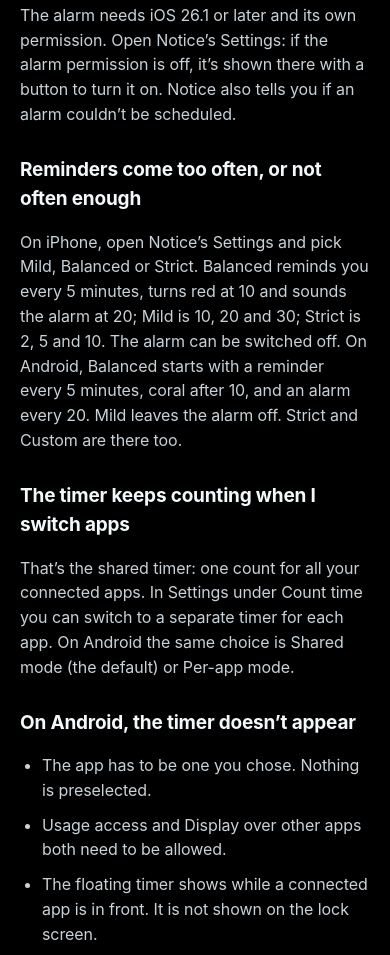
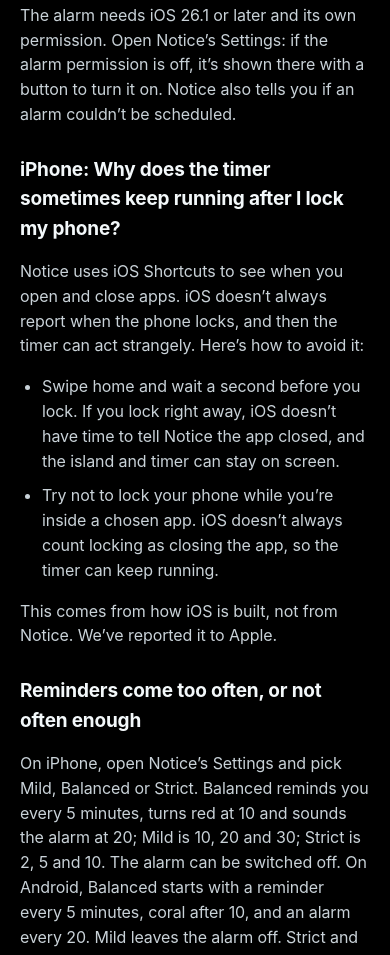
Before and after one commit to SardorJ/Notice-Website, a plain HTML site: page support.html in a window 390 px wide. Shown: the part 5013-5968 px from the top of the page. Drawn offline with Linux system fonts and the light colour scheme.

Commit message:
Add iPhone FAQ: timer keeps running after the phone locks (#6)
* Add an iPhone support answer for a timer that keeps running after lock.

The troubleshooting section now explains the Shortcuts lock quirk in English, with the same answer in Swedish.

Co-authored-by: Sardor <SardorJ@users.noreply.github.com>

* Remove the Swedish text from the lock-timer support answer.

The owner asked for the new troubleshooting entry in English only.

Co-authored-by: Sardor <SardorJ@users.noreply.github.com>

---------

Co-authored-by: Cursor Agent <cursoragent@cursor.com>
Co-authored-by: Sardor <SardorJ@users.noreply.github.com>

```diff
--- a/support.html
+++ b/support.html
@@ -105,6 +105,13 @@
 <p>Check that notifications are allowed for Notice in Settings › Apps › Notice › Notifications, and that a Focus mode isn’t silencing them.</p>
 <h3>The alarm didn’t go off</h3>
 <p>The alarm needs iOS 26.1 or later and its own permission. Open Notice’s Settings: if the alarm permission is off, it’s shown there with a button to turn it on. Notice also tells you if an alarm couldn’t be scheduled.</p>
+<h3>iPhone: Why does the timer sometimes keep running after I lock my phone?</h3>
+<p>Notice uses iOS Shortcuts to see when you open and close apps. iOS doesn’t always report when the phone locks, and then the timer can act strangely. Here’s how to avoid it:</p>
+<ul>
+<li>Swipe home and wait a second before you lock. If you lock right away, iOS doesn’t have time to tell Notice the app closed, and the island and timer can stay on screen.</li>
+<li>Try not to lock your phone while you’re inside a chosen app. iOS doesn’t always count locking as closing the app, so the timer can keep running.</li>
+</ul>
+<p>This comes from how iOS is built, not from Notice. We’ve reported it to Apple.</p>
 <h3>Reminders come too often, or not often enough</h3>
 <p>On iPhone, open Notice’s Settings and pick Mild, Balanced or Strict. Balanced reminds you every 5 minutes, turns red at 10 and sounds the alarm at 20; Mild is 10, 20 and 30; Strict is 2, 5 and 10. The alarm can be switched off. On Android, Balanced starts with a reminder every 5 minutes, coral after 10, and an alarm every 20. Mild leaves the alarm off. Strict and Custom are there too.</p>
 <h3>The timer keeps counting when I switch apps</h3>
```
